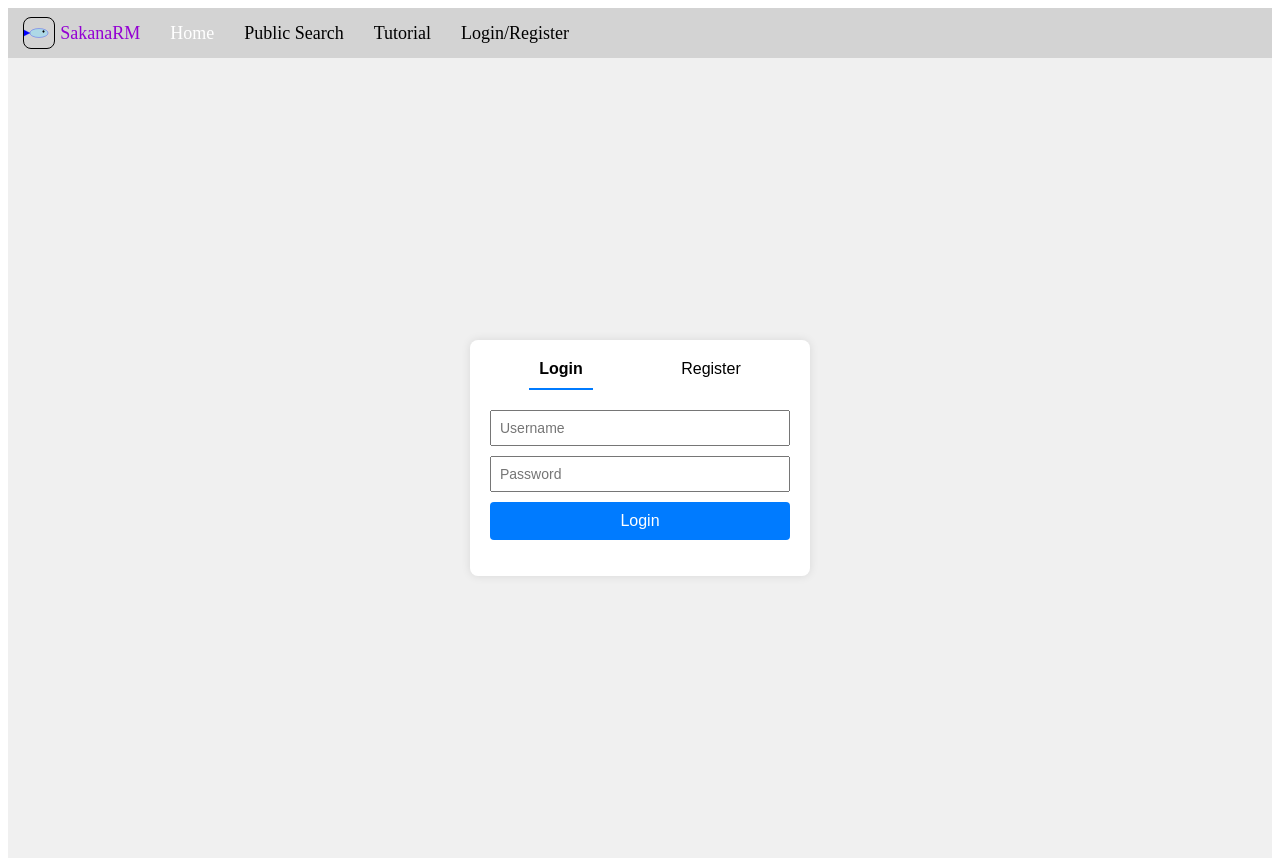
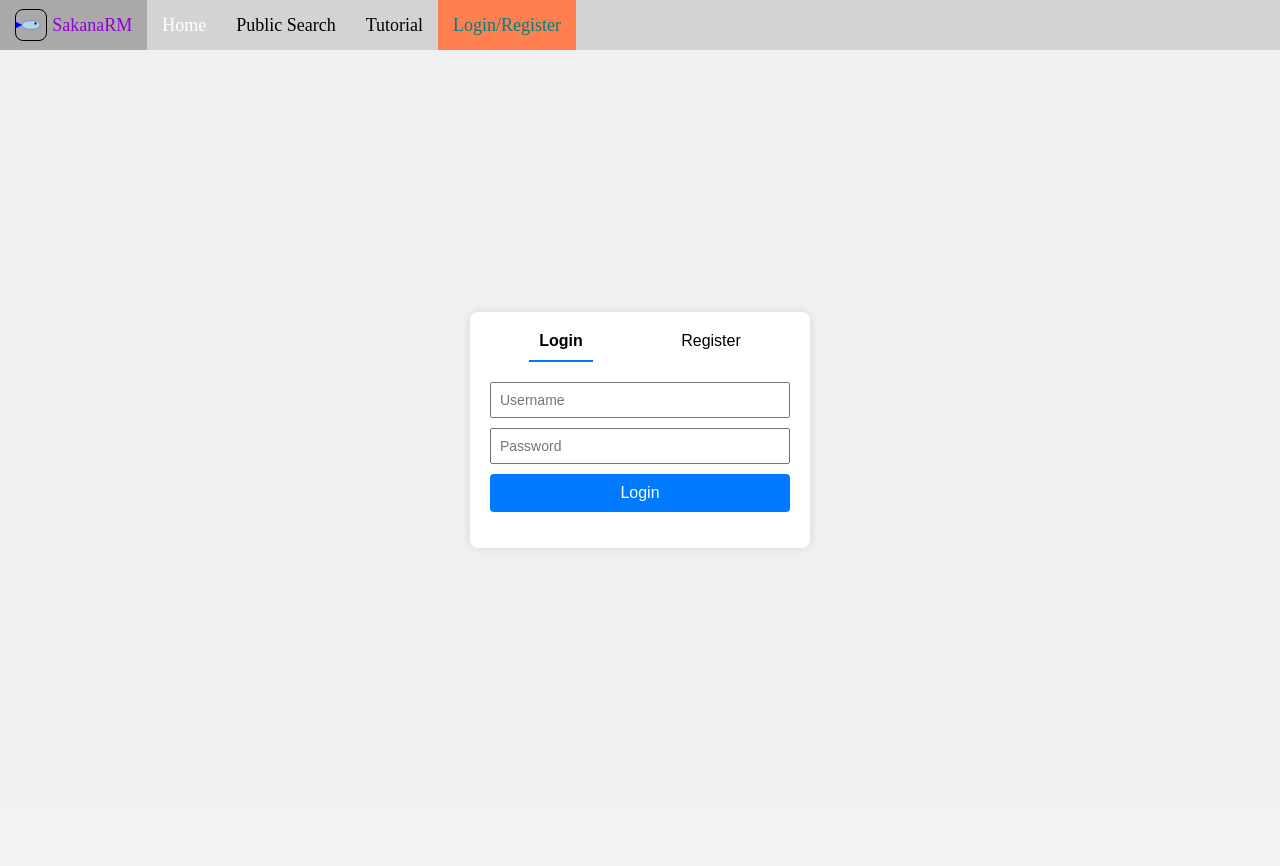
Before and after one commit to JunchengDong0421/SakanaRM, a Django app: page /login-register/ in a window 1280 px wide. After the commit the page ends 549 px from the top, so only its background shows below. Run offline with Django 4.2, Linux system fonts and the light colour scheme.

Commit message:
Adjust style

```diff
--- a/SakanaRM/static/css/navbar.css
+++ b/SakanaRM/static/css/base.css
@@ -1,5 +1,5 @@
-.page-content {
-  padding: 0 150px;
+body {
+  margin: 0;
 }
 
 .nav-bar {
@@ -22,6 +22,10 @@
 
 .nav-bar a#home-nav {
   color: white;
+}
+
+.nav-bar a#auth-nav {
+  color: teal;
 }
 
 .nav-bar #logout {
@@ -49,3 +53,7 @@
 .active-nav {
   background: coral;
 }
+
+.page-content {
+  padding: 0 150px;
+}
--- a/SakanaRM/templates/accounts/login_register.html
+++ b/SakanaRM/templates/accounts/login_register.html
@@ -2,12 +2,15 @@
 {% block title %} SakanaRM - Login/Register {% endblock %}
 {% block style %}
     <style>
+        body {
+            overflow-y: hidden;
+        }
         .main-container {
             font-family: Arial, sans-serif;
             display: flex;
             justify-content: center;
             align-items: center;
-            height: 100vh;
+            height: 95vh;
             background-color: #f0f0f0;
         }
         .container {
@@ -106,6 +109,7 @@
 {% block scripts %}
     <script>
         $(document).ready(function() {
+            // Switch between tabs
             $('#login-tab').on('click', function() {
                 $('#login-form').addClass('active');
                 $('#register-form').removeClass('active');
@@ -120,6 +124,7 @@
                 $('#login-tab').removeClass('active');
             });
 
+            // Login event
             $('#loginForm').on('submit', function(e) {
                 e.preventDefault();
                 $.ajax({
@@ -139,6 +144,7 @@
                 });
             });
 
+            // Register event
             $('#registerForm').on('submit', function(e) {
                 e.preventDefault();
                 $.ajax({
@@ -157,6 +163,9 @@
                     }
                 });
             });
-        });
+
+            // Highlight navigation block
+            $("#auth-nav").addClass('active-nav');
+        })
     </script>
 {% endblock %}
--- a/SakanaRM/templates/base.html
+++ b/SakanaRM/templates/base.html
@@ -13,7 +13,7 @@
 
     {% load static %}
     <link rel="shortcut icon" type="image/x-icon" href="{% static 'ico/favicon.ico' %}">
-    <link rel="stylesheet" href="{% static 'css/navbar.css' %}">
+    <link rel="stylesheet" href="{% static 'css/base.css' %}">
 
     {% block style %}
     {% endblock %}
```
